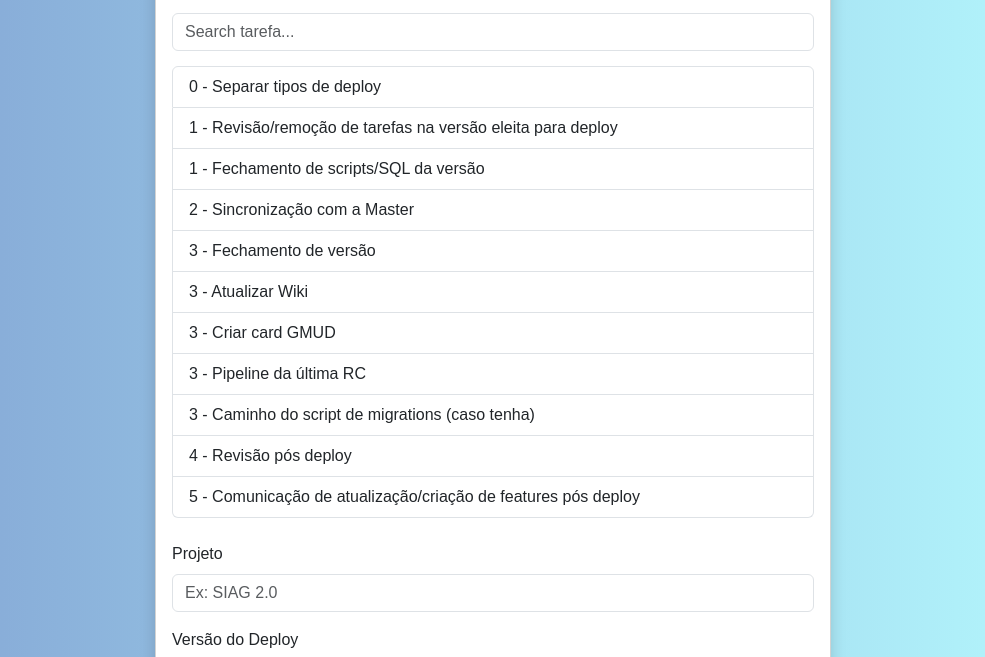
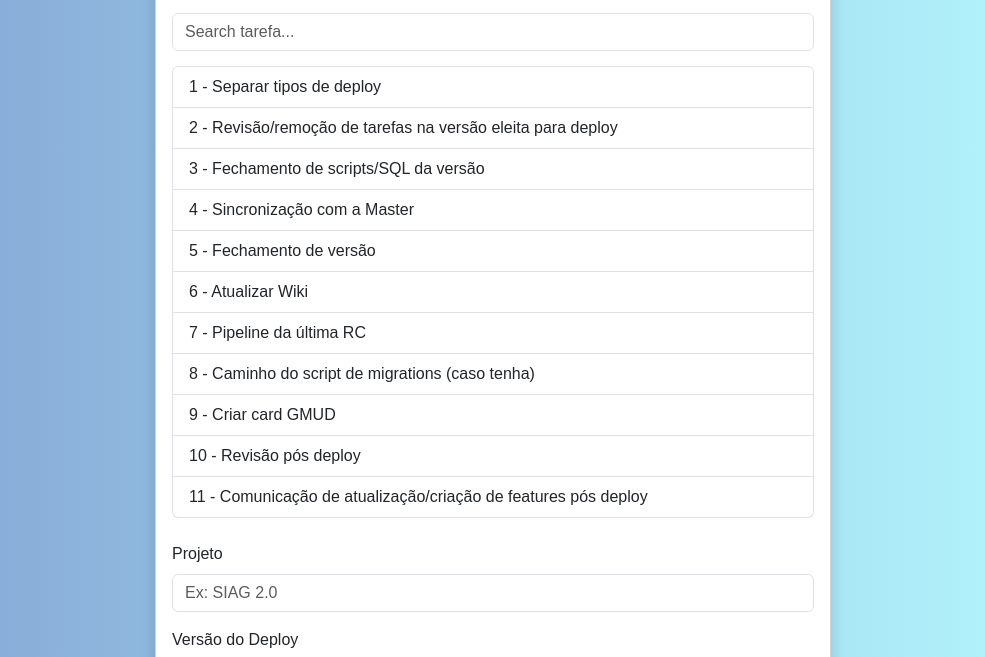
Before and after one commit to cecostadev/fechamento-versao, a plain HTML site: page index.html in a window 1280 px wide. Shown: the part 109-766 px from the top of the page, without its empty margins (147-1132 px from the left). Drawn offline with nearby package versions, Linux system fonts and the light colour scheme.

Commit message:
feat[fv-3] - Reorganiza Numeração Lista

```diff
--- a/index.html
+++ b/index.html
@@ -18,17 +18,17 @@
 
       <!-- Lista (apenas visual) -->
       <ul class="list-group" id="taskList">
-        <li class="list-group-item">0 - Separar tipos de deploy</li>
-        <li class="list-group-item">1 - Revisão/remoção de tarefas na versão eleita para deploy</li>
-        <li class="list-group-item">1 - Fechamento de scripts/SQL da versão</li>
-        <li class="list-group-item">2 - Sincronização com a Master</li>
-        <li class="list-group-item">3 - Fechamento de versão</li>
-        <li class="list-group-item">3 - Atualizar Wiki</li>
-        <li class="list-group-item">3 - Criar card GMUD</li>
-        <li class="list-group-item">3 - Pipeline da última RC</li>
-        <li class="list-group-item">3 - Caminho do script de migrations (caso tenha)</li>
-        <li class="list-group-item">4 - Revisão pós deploy</li>
-        <li class="list-group-item">5 - Comunicação de atualização/criação de features pós deploy</li>
+        <li class="list-group-item">1 - Separar tipos de deploy</li>
+        <li class="list-group-item">2 - Revisão/remoção de tarefas na versão eleita para deploy</li>
+        <li class="list-group-item">3 - Fechamento de scripts/SQL da versão</li>
+        <li class="list-group-item">4 - Sincronização com a Master</li>
+        <li class="list-group-item">5 - Fechamento de versão</li>
+        <li class="list-group-item">6 - Atualizar Wiki</li>
+        <li class="list-group-item">7 - Pipeline da última RC</li>
+        <li class="list-group-item">8 - Caminho do script de migrations (caso tenha)</li>
+        <li class="list-group-item">9 - Criar card GMUD</li>
+        <li class="list-group-item">10 - Revisão pós deploy</li>
+        <li class="list-group-item">11 - Comunicação de atualização/criação de features pós deploy</li>
       </ul>
 
       <!-- Infos extras -->
```
